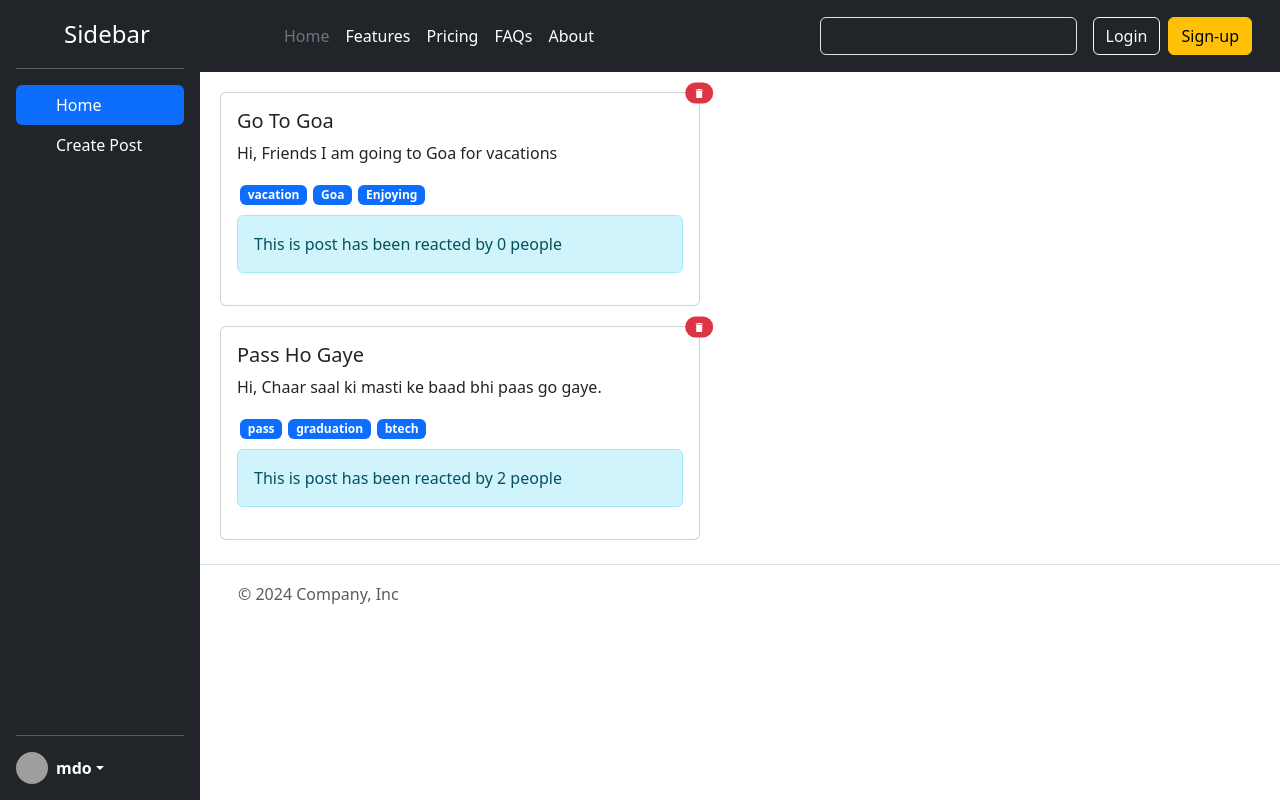
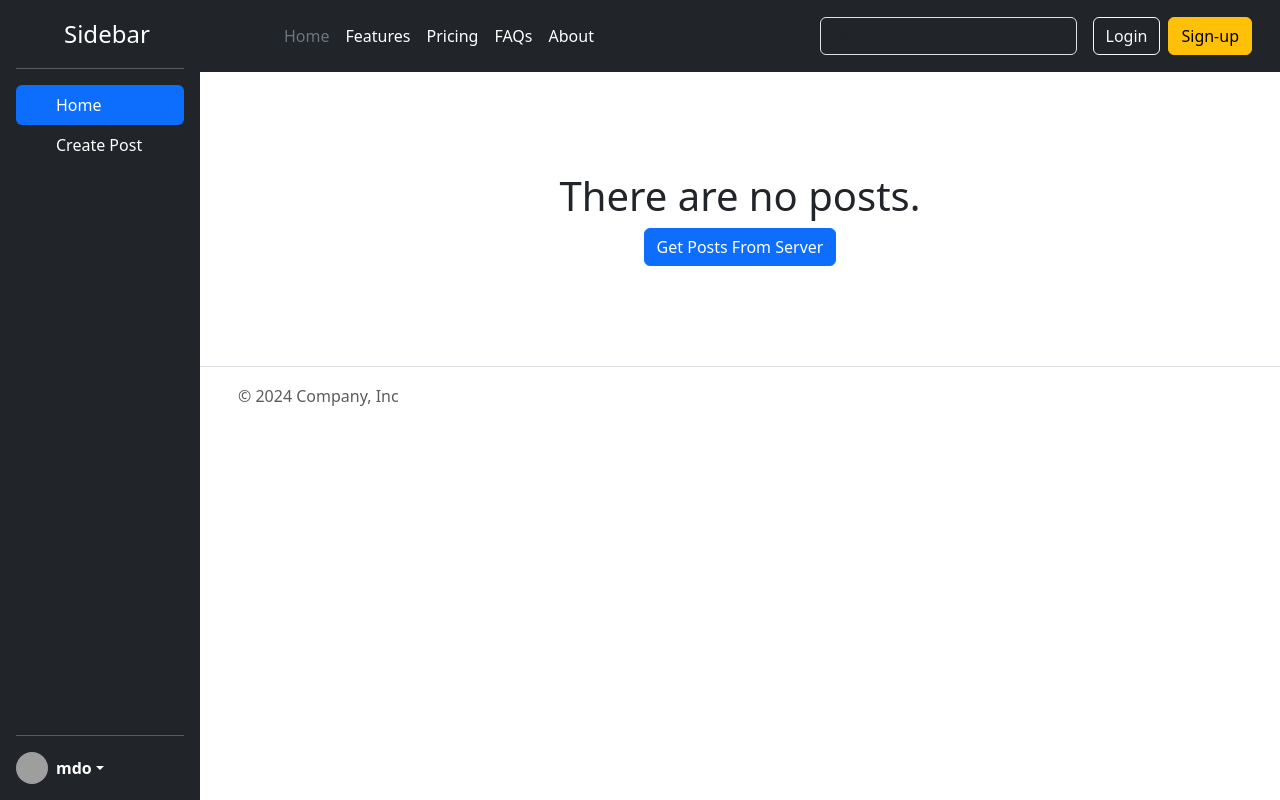
Before and after one commit to adityasinghskit/social-media-app, a React (Vite) app: page / in a window 1280 px wide. Built offline with nearby package versions, Linux system fonts and the light colour scheme; grey boxes are pictures that could not be loaded.

Commit message:
add: fetching posts from dummy api using button

```diff
--- a/src/App.css
+++ b/src/App.css
@@ -21,3 +21,6 @@
 .createPost{
     margin:20px
 }
+.welcome-message{
+    margin: 100px 0;
+}
--- a/src/assets/store/post-list-store.jsx
+++ b/src/assets/store/post-list-store.jsx
@@ -1,26 +1,27 @@
 import { createContext, useReducer } from "react";
 
-const DEFAULT_POST_LIST = [{
-    id: '1',
-    title: 'Go To Goa',
-    body: 'Hi, Friends I am going to Goa for vacations',
-    reactions: 0,
-    userId: 'user-1',
-    tags: ['vacation', 'Goa', 'Enjoying']
-},
-{
-    id: '2',
-    title: 'Pass Ho Gaye',
-    body: 'Hi, Chaar saal ki masti ke baad bhi paas go gaye.',
-    reactions: 2,
-    userId: 'user-2',
-    tags: ['pass', 'graduation', 'btech']
-}];
+// const DEFAULT_POST_LIST = [{
+//     id: '1',
+//     title: 'Go To Goa',
+//     body: 'Hi, Friends I am going to Goa for vacations',
+//     reactions: 0,
+//     userId: 'user-1',
+//     tags: ['vacation', 'Goa', 'Enjoying']
+// },
+// {
+//     id: '2',
+//     title: 'Pass Ho Gaye',
+//     body: 'Hi, Chaar saal ki masti ke baad bhi paas go gaye.',
+//     reactions: 2,
+//     userId: 'user-2',
+//     tags: ['pass', 'graduation', 'btech']
+// }];
 
 export const PostList = createContext({
   postList: [],
   addPost: () => {},
   deletePost: () => {},
+  addInitialPost: () => {}
 });
 
 const postListReducer = (currPostList, action) => {
@@ -30,13 +31,15 @@ const postListReducer = (currPostList, action) => {
       post.id !== action.payload.postId);
   } else if(action.type == 'ADD_POST'){
      newPostList = [action.payload, ...currPostList];
+  } else if(action.type == 'ADD_INITIAL_POSTS'){
+    newPostList = action.payload.posts;
   }
   return newPostList;
 }
 
 const PostListProvider = ({ children }) => {
   const [postList, dispatchPostList] = useReducer(
-    postListReducer, DEFAULT_POST_LIST);
+    postListReducer, []);
 
   const deletePost = (postId) => {
     console.log("clicked delete post for id: "+ postId);
@@ -63,12 +66,22 @@ const PostListProvider = ({ children }) => {
       })
   };
 
+  const addInitialPost = (posts) => {
+      dispatchPostList({
+        type: "ADD_INITIAL_POSTS",
+        payload: {
+          posts
+        }
+      })
+  };
+
   return (
     <PostList.Provider
       value={{
         postList,
         addPost,
         deletePost,
+        addInitialPost
       }}
     >
       {children}
--- a/src/component/Post.jsx
+++ b/src/component/Post.jsx
@@ -19,7 +19,7 @@ const Post = ({ post }) => {
             <span key={tag} className="badge text-bg-primary hashtag">{tag}</span>
           ))}
           <div className="alert alert-info reactions" role="alert">
-            This is post has been reacted by {post.reactions} people
+            This is post has been reacted by {post.reactions.likes + post.reactions.dislikes} people
           </div>
         </div>
       </div>
--- a/src/component/PostList.jsx
+++ b/src/component/PostList.jsx
@@ -1,12 +1,27 @@
 import { useContext } from "react";
 import Post from "./Post";
-import {PostList as PostListData} from "../assets/store/post-list-store";
+import { PostList as PostListData } from "../assets/store/post-list-store";
+import WelcomeMessage from "./WelcomeMessage";
 
 const PostList = () => {
-    const {postList} = useContext(PostListData);
-    console.log(postList);
-    return <>
-    {postList.map((post) => (<Post key={post.id} post={post}/>))}
+  const { postList, addInitialPost } = useContext(PostListData);
+  console.log(postList);
+  const handleGetPostsClick = () => {
+    fetch("https://dummyjson.com/posts")
+      .then((res) => res.json())
+      .then((data) => {
+        addInitialPost(data.posts);
+      });
+  };
+  return (
+    <>
+      {postList.length === 0 && (
+        <WelcomeMessage onGetPostsClick={handleGetPostsClick} />
+      )}
+      {postList.map((post) => (
+        <Post key={post.id} post={post} />
+      ))}
     </>
-}
+  );
+};
 export default PostList;
--- /dev/null
+++ b/src/component/WelcomeMessage.jsx
@@ -0,0 +1,10 @@
+
+const WelcomeMessage = ({onGetPostsClick}) => {
+    return <center className="welcome-message">
+        <h1>There are no posts.</h1>
+        <button type="button"
+        className="btn btn-primary"
+        onClick={onGetPostsClick}>Get Posts From Server</button>
+    </center>
+}
+export default WelcomeMessage;
```
